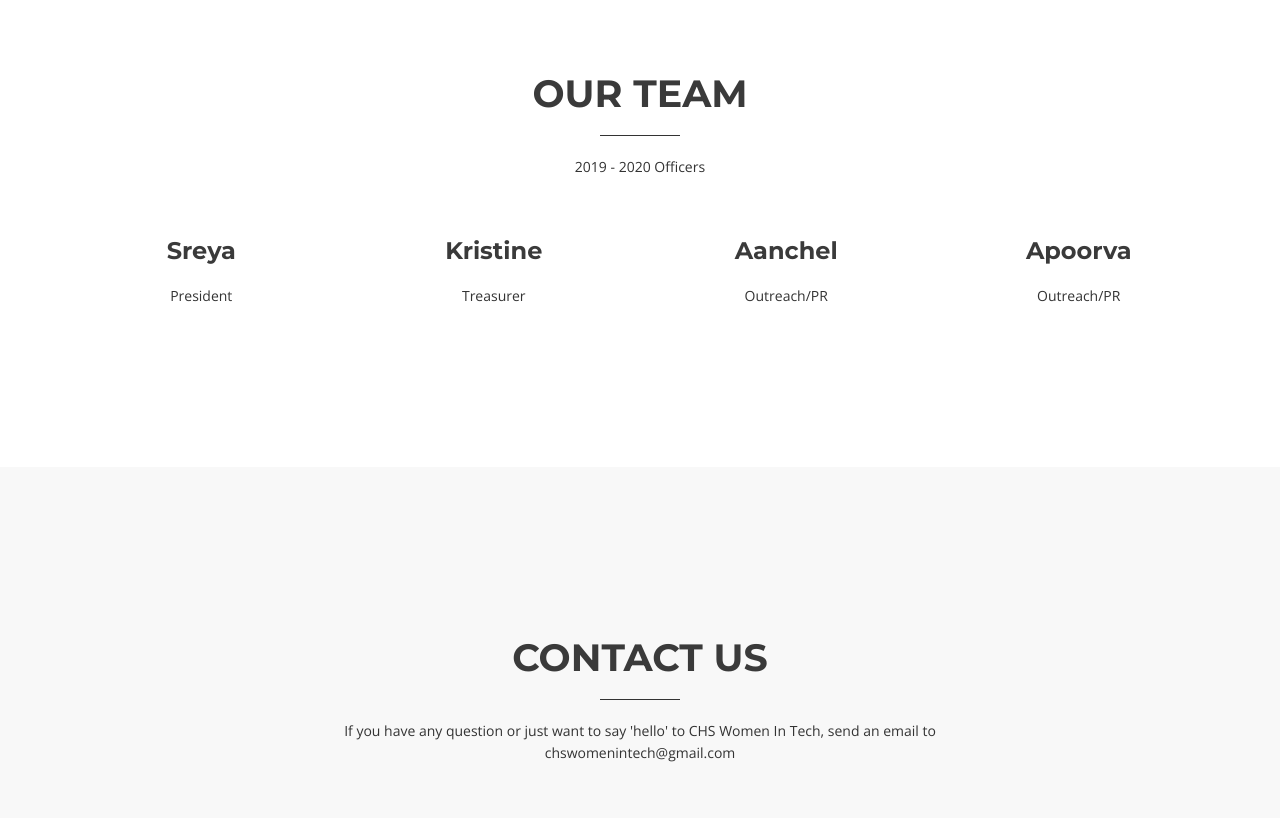
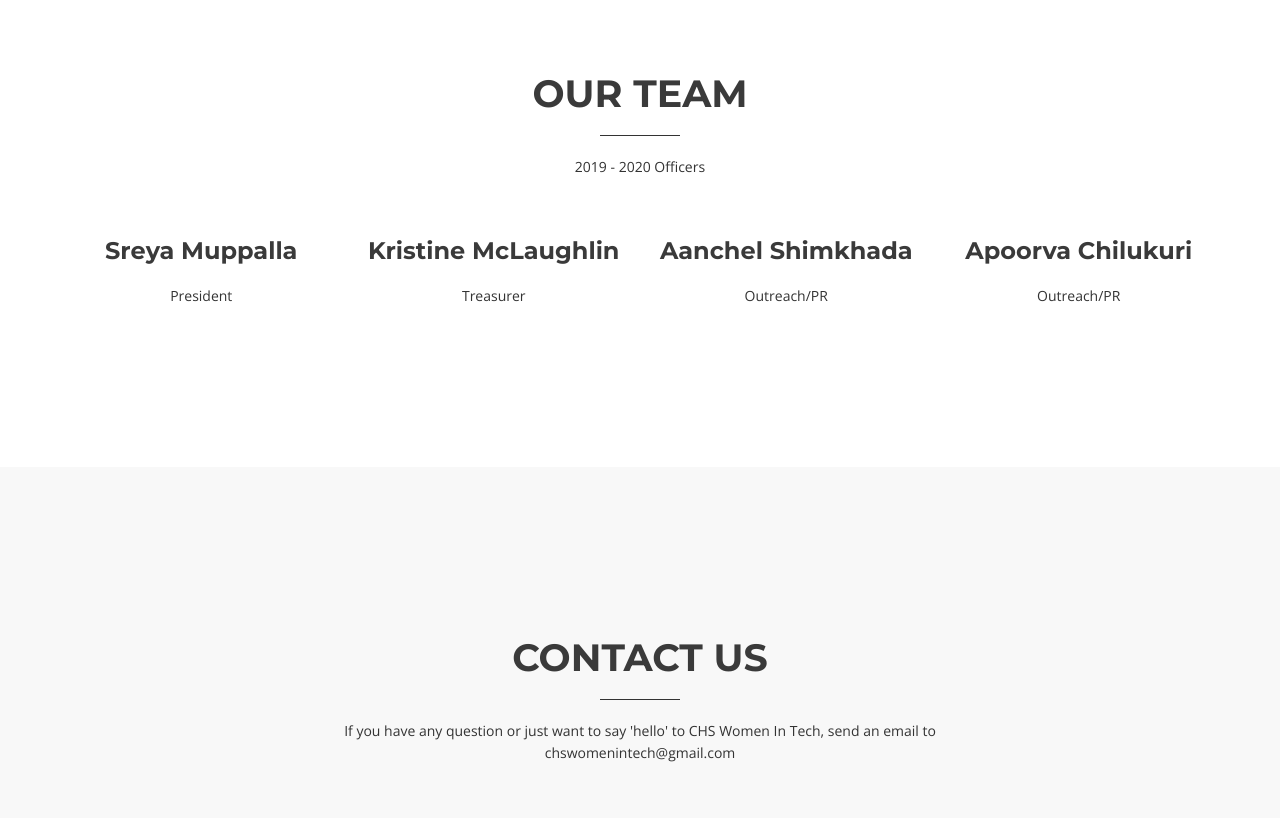
Before and after one commit to aanchel/chswit1920, a plain HTML site: page index.html in a window 1280 px wide. Shown: the part 2637-3455 px from the top of the page. Drawn offline with nearby package versions, Linux system fonts and the light colour scheme.

Commit message:
last names added

```diff
--- a/index.html
+++ b/index.html
@@ -345,28 +345,28 @@
         <div class="col-xs-12 col-sm-3 col-md-3 col-lg-3">
           <div class="box-team wow bounceInUp" data-wow-delay="0.1s">
             <!-- <img src="img/team/1.jpg" alt="" class="img-circle img-responsive" /> -->
-            <h4>Sreya </h4>
+            <h4>Sreya Muppalla</h4>
             <p>President</p>
           </div>
         </div>
         <div class="col-xs-12 col-sm-3 col-md-3 col-lg-3" data-wow-delay="0.3s">
           <div class="box-team wow bounceInUp">
             <!-- <img src="img/team/2.jpg" alt="" class="img-circle img-responsive" /> -->
-            <h4>Kristine</h4>
+            <h4>Kristine McLaughlin</h4>
             <p>Treasurer</p>
           </div>
         </div>
         <div class="col-xs-12 col-sm-3 col-md-3 col-lg-3" data-wow-delay="0.5s">
           <div class="box-team wow bounceInUp">
             <!-- <img src="img/team/3.jpg" alt="" class="img-circle img-responsive" /> -->
-            <h4>Aanchel</h4>
+            <h4>Aanchel Shimkhada</h4>
             <p>Outreach/PR</p>
           </div>
         </div>
         <div class="col-xs-12 col-sm-3 col-md-3 col-lg-3" data-wow-delay="0.7s">
           <div class="box-team wow bounceInUp">
             <!-- <img src="img/team/4.jpg" alt="" class="img-circle img-responsive" /> -->
-            <h4>Apoorva</h4>
+            <h4>Apoorva Chilukuri</h4>
             <p>Outreach/PR</p>
           </div>
         </div>
```
